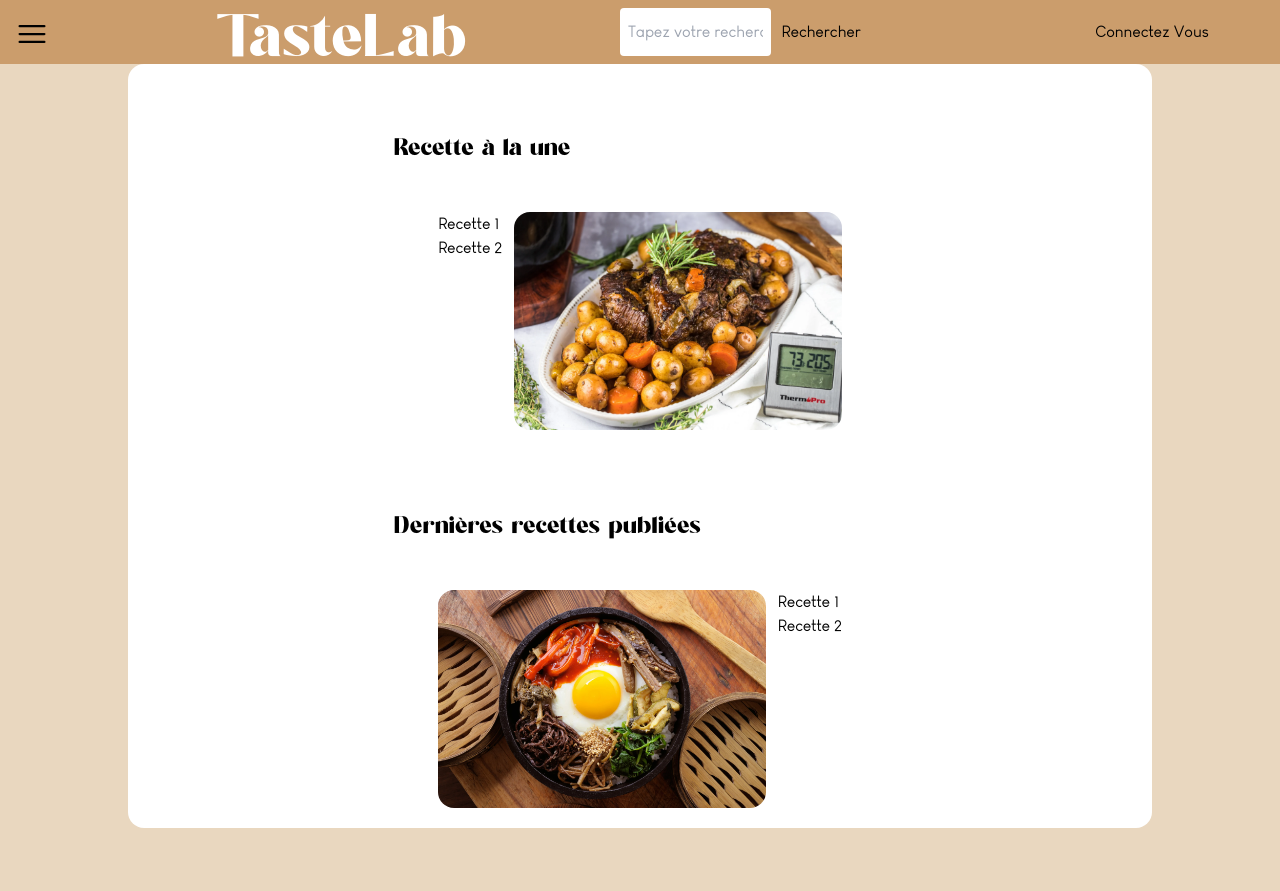
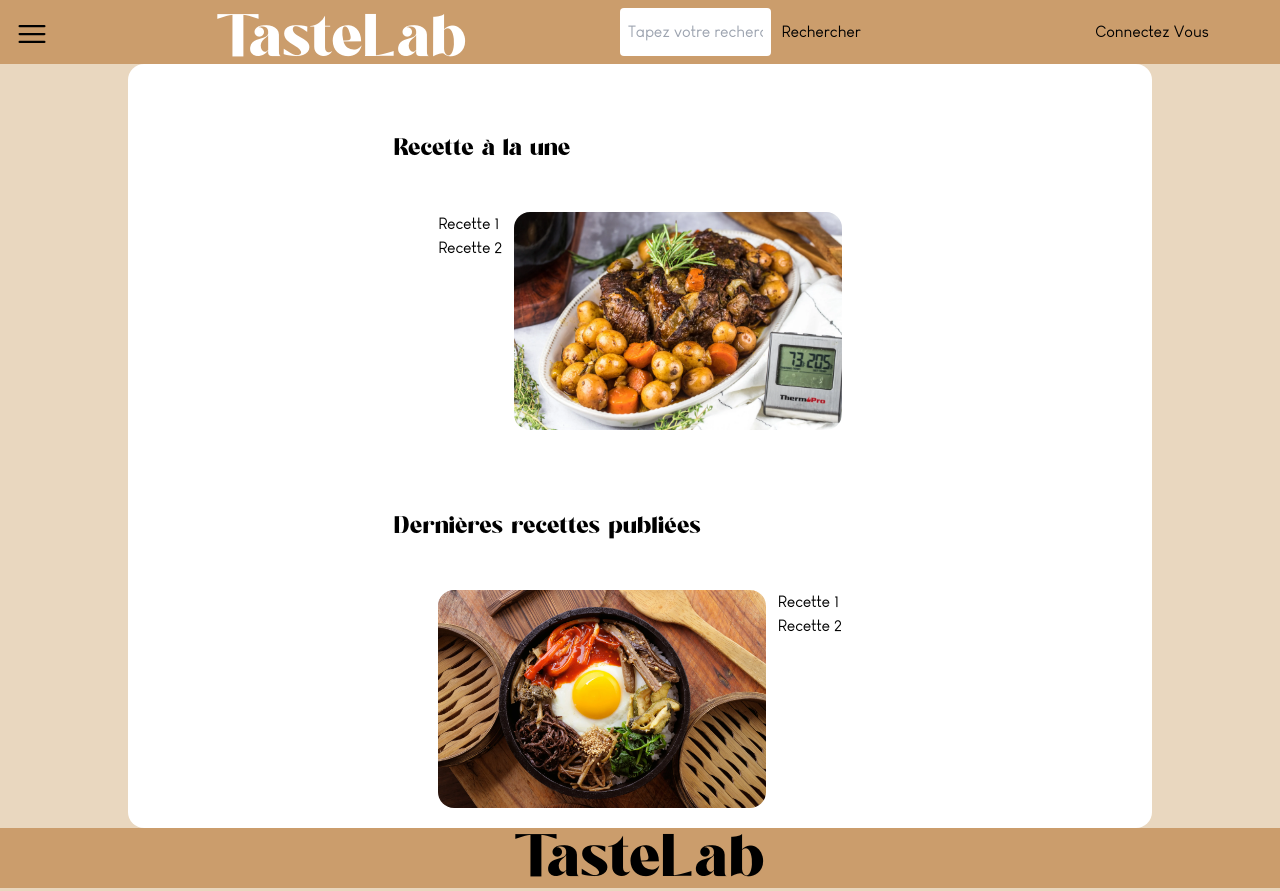
Before and after one commit to Leohne/TastLab, a React (Vite) app in the folder front/: page / in a window 1280 px wide. Before the commit the page ends 828 px from the top, so only its background shows below. Built offline with nearby package versions, Linux system fonts and the light colour scheme.

Commit message:
correction footer router

```diff
--- a/front/src/App.tsx
+++ b/front/src/App.tsx
@@ -7,6 +7,7 @@ import Recherche from './pages/recherche/Recherche'
 import Connexion from './pages/connexion/Connexion'
 import Recette from './pages/recette/Recette'
 import Error from './pages/Error/Error'
+import Footer from './components/footer/Footer'
 
 function App() {
 
@@ -23,6 +24,7 @@ function App() {
         <Route path="/search/:id" element={<Recette />}/>
         <Route path="/*" element={<Error />}/>
       </Routes>
+      <Footer/>
       </>
       </BrowserRouter>
     </div>
--- a/front/src/pages/Error/Error.tsx
+++ b/front/src/pages/Error/Error.tsx
@@ -1,5 +1,4 @@
 import { NavLink } from "react-router-dom"
-import Footer from "../../components/footer/Footer"
 
 function Error () {
 
@@ -14,7 +13,6 @@ function Error () {
                     </div>
                 </div>
             </div>
-            <Footer/>
         </div>
     )
 
--- a/front/src/pages/homepage/Homepage.tsx
+++ b/front/src/pages/homepage/Homepage.tsx
@@ -1,3 +1,4 @@
+import Footer from "../../components/footer/Footer"
 
 function Homepages () {
 
```
